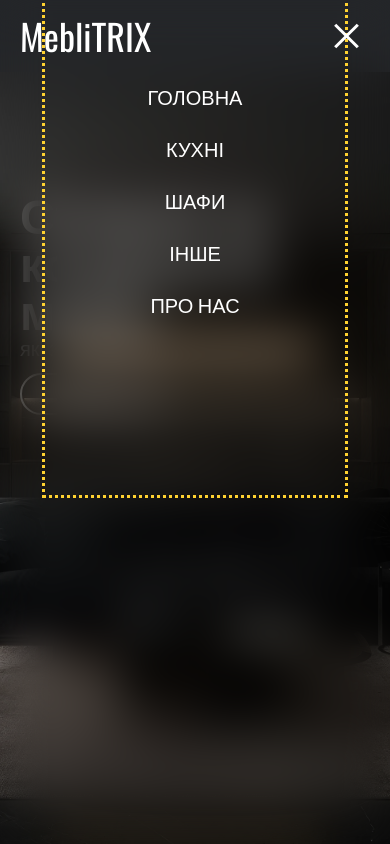
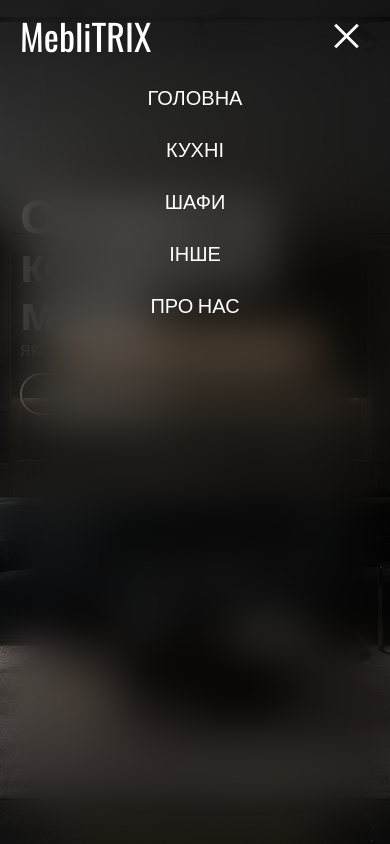
Before and after one commit to SerhiiRud/meblitrix, a Next.js app: page / in a window 390 px wide. Both pictures are taken after a click on the button 346 px from the left and 36 px from the top of the page. Shown: the top 844 px of the page. Built offline with nearby package versions, Linux system fonts and the light colour scheme.

Commit message:
modal fix

```diff
--- a/package.json
+++ b/package.json
@@ -9,6 +9,7 @@
     "lint": "next lint"
   },
   "dependencies": {
+    "clsx": "^2.1.1",
     "hamburger-react": "^2.5.2",
     "next": "15.3.2",
     "react": "^19.0.0",
--- a/src/app/globals.css
+++ b/src/app/globals.css
@@ -5,6 +5,11 @@
   .text-balance {
     text-wrap: balance;
   }
+}
+
+modal {
+  overflow: hidden;
+  overscroll-behavior-block: contain;
 }
 
 :root {
--- a/src/app/layout.tsx
+++ b/src/app/layout.tsx
@@ -1,5 +1,6 @@
 import type { Metadata } from "next";
 import { Oswald } from "next/font/google";
+import clsx from "clsx";
 import "./globals.css";
 import meta from "@/data/meta.json";
 
@@ -37,12 +38,12 @@ export default function RootLayout({
 }>) {
   return (
     <html lang="en" className="scroll-smooth">
-      <body className={oswald.className}>
-        <div className="flex flex-col min-h-screen">
-          <Header />
-          {children}
-          <Footer />
-        </div>
+      <body
+        className={clsx(oswald.className, "flex h-full min-h-screen flex-col")}
+      >
+        <Header />
+        <main className="flex-grow">{children}</main>
+        <Footer />
       </body>
     </html>
   );
--- a/src/app/page.tsx
+++ b/src/app/page.tsx
@@ -6,13 +6,13 @@ import OthersSection from "@/components/sections/OthersSection";
 
 const Home = () => {
   return (
-    <div>
+    <>
       <HeroSection />
       <KitchensSection />
       <WardrobesSection />
       <OthersSection />
       {/* <AboutSection /> */}
-    </div>
+    </>
   );
 };
 
--- a/src/components/Gallery.tsx
+++ b/src/components/Gallery.tsx
@@ -39,7 +39,7 @@ const Gallery: React.FC<GalleryProps> = ({ data }) => {
       >
         {data.map(({ title, image }) => (
           <SwiperSlide key={title} className="">
-            <div className="swiper-zoom-container z-10">
+            <div className="swiper-zoom-container z-50">
               <Card title={title} image={image} />
             </div>
           </SwiperSlide>
--- a/src/components/Header.tsx
+++ b/src/components/Header.tsx
@@ -23,7 +23,8 @@ const Header = () => {
   };
 
   return (
-    <header className="w-full items-center absolute z-10 bg-mainBcg">
+    <header className="w-full items-center absolute bg-mainBcg">
+      {showMenu && <Modal onClick={closeMenu} />}
       <div className="container w-full mx-auto">
         <div className="flex justify-between items-center w-full py-3">
           <Logo onClick={closeMenu} />
@@ -74,7 +75,6 @@ const Header = () => {
           </div>
         </div>
       </div>
-      {showMenu && <Modal onClick={closeMenu} />}
     </header>
   );
 };
--- a/src/components/Modal.tsx
+++ b/src/components/Modal.tsx
@@ -8,8 +8,8 @@ type ModalProps = {
 
 export const Modal: React.FC<ModalProps> = ({ onClick }) => {
   return (
-    <div className="fixed left-0 top-0 z-50 h-full w-full overscroll-none backdrop-blur-xl">
-      <div className="flex h-[495px] max-w-[300px] mx-auto flex-col bg-mainBgc px-6 py-5 outline-amber-300 outline-dotted">
+    <div className="overflow-hidden overscroll-none fixed left-0 top-0 h-full w-full z-10 backdrop-blur-xl">
+      <div className="overscroll-none flex flex-col z-10 h-full max-w-[300px] mx-auto px-6 py-5 ">
         <nav className="">
           <ul className="pt-[62px] flex flex-col gap-6 items-center">
             {headerData.header.map((item) => (
```
Also changed, not shown: 1 other file (tests, documents, lock files or other folders).
